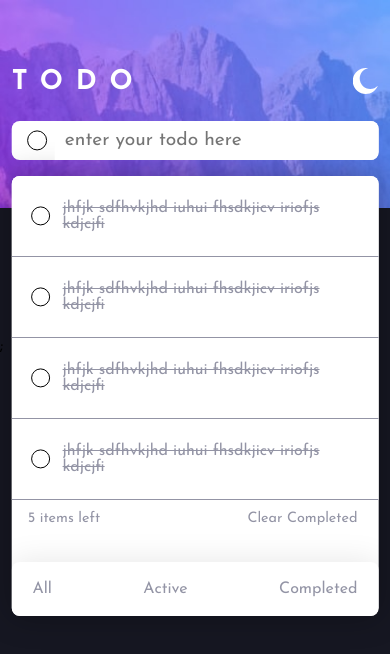
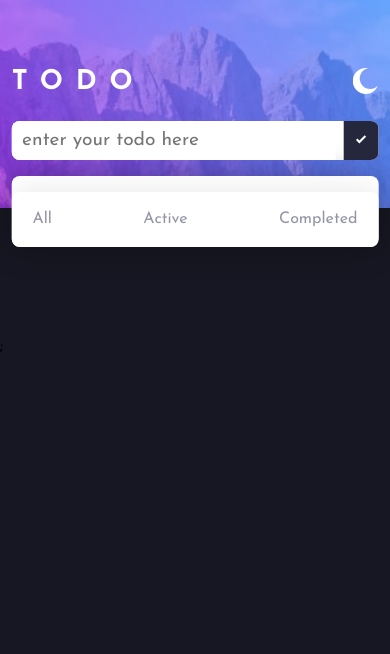
Before and after one commit to paro-418/todo-app-main, a React (Create React App) app: page / in a window 390 px wide. Shown: the top 654 px of the page. Built offline with nearby package versions, Linux system fonts and the light colour scheme.

Commit message:
now you can add task

```diff
--- a/src/components/button/button.js
+++ b/src/components/button/button.js
@@ -1,7 +1,7 @@
 
 
 const Button = (props) => {
-    return <button onClick={props.callFunction} className={props.className}>{props.children}</button>
+    return <button onClick = {props.callFunction} type={props.type} className={props.className}>{props.children}</button>
 }
 
 export default Button;
--- a/src/components/form/form.js
+++ b/src/components/form/form.js
@@ -1,22 +1,43 @@
 import classes from "./form.module.css";
 import check from "../../images/icon-check.svg";
-import { useSelector } from "react-redux";
+import { useSelector, useDispatch } from "react-redux";
+import { taskListSliceActions } from "../../store/todo-store";
+import { useRef } from "react";
+import Button from "../button/Button";
 
 const Form = () => {
   const theme = useSelector((state) => state.theme.light);
+  const taskRef = useRef();
+  const dispatch = useDispatch();
+
+  const submitTask = (event) => {
+    event.preventDefault();
+    dispatch(
+      taskListSliceActions.addTask({
+        id: (new Date().getTime() / (Math.random() * 1000000000 + 1)).toFixed(0),
+        description: taskRef.current.value,
+        completed: false,
+      })
+    );
+  };
+
   return (
-    <form className={`${!theme && classes.formDark} ${classes.form}`}>
-      <div className={classes.checkboxDiv}>
-        <input type="checkbox" className={classes.checkbox} id="checkbox" />
-        <label className={classes.label} htmlFor="checkbox">
-          <img src={check} />
-        </label>
-      </div>
+    <form
+      className={`${!theme && classes.formDark} ${classes.form}`}
+      onSubmit={submitTask}
+    >
       <input
         type="text"
+        ref={taskRef}
         placeholder="enter your todo here"
         className={`${classes.todoInput} ${!theme && classes.todoInputDark}`}
       />
+      <Button
+        className={`${classes.btn} ${!theme && classes.btnDark}`}
+        type="submit"
+      >
+        <img src={check} />
+      </Button>
     </form>
   );
 };
--- a/src/components/form/form.module.css
+++ b/src/components/form/form.module.css
@@ -7,58 +7,33 @@
   margin-bottom: 1rem;
 }
 
-.formDark{
+.formDark {
   background-color: #25273c;
-   color: hsl(234, 39%, 85%);
+  color: hsl(234, 39%, 85%);
 }
 
-@media  only screen and (max-width: 900px) {
-  .form{
+@media only screen and (max-width: 900px) {
+  .form {
     margin-top: 1.5rem;
   }
 }
 
-
-.checkboxDiv {
-  position: relative;
+.btn {
   flex-basis: 7%;
-}
-@media  only screen and (max-width: 450px) {
- .checkboxDiv{
-  flex-basis: 10%;
-  margin-left: 0.5rem;
- }
+  border: none;
+  background-color: #25273c;
+  cursor: pointer;
 }
 
-.checkbox {
-  opacity: 0;
+.btnDark {
+  background-color: #9394a5;
 }
 
-.label img {
-  width: 75%;
-  height: 75%;
-  opacity: 0;
-}
-
-.label {
-  border: 1px solid;
-  top: 50%;
-  left: 50%;
-  height: 1.2rem;
-  width: 1.2rem;
-  transform: translateY(-50%) translateX(-50%);
-  position: absolute;
-  display: flex;
-  align-items: center;
-  justify-content: center;
-  border-radius: 100%;
-}
-
-.checkbox:checked + label {
-  background-image: linear-gradient(to right, #57ddff, #c058f3);
-}
-.checkbox:checked + label img{
-  opacity: 1;
+@media only screen and (max-width: 450px) {
+  .btn {
+    flex-basis: 10%;
+    margin-left: 0.5rem;
+  }
 }
 
 .todoInput {
@@ -70,7 +45,7 @@
   font-weight: 400;
 }
 
-.todoInputDark{
+.todoInputDark {
   background-color: #25273c;
   color: #9394a5;
 }
--- a/src/components/header/header.js
+++ b/src/components/header/header.js
@@ -3,7 +3,7 @@ import sun from "../../images/icon-sun.svg";
 import moon from "../../images/icon-moon.svg";
 import { useSelector, useDispatch } from "react-redux/es/exports";
 import { themeActions } from "../../store/theme-store";
-import Button from "../button/button";
+import Button from "../button/Button";
 
 const Header = () => {
   const dispatch = useDispatch();
--- a/src/components/todo/todo.js
+++ b/src/components/todo/todo.js
@@ -1,12 +1,11 @@
 import classes from "./todo.module.css";
 import check from "../../images/icon-check.svg";
-import Button from "../button/button";
+import Button from "../button/Button";
 import cross from "../../images/icon-cross.svg";
 import { useSelector } from "react-redux";
 
 const Todo = (props) => {
   const theme = useSelector((state) => state.theme.light);
-  const isCompleted = true;
   return (
     <article className={`${classes.todo} ${!theme && classes.todoDark}`}>
       <div className={classes.checkboxDiv}>
@@ -15,8 +14,8 @@ const Todo = (props) => {
           <img src={check} />
         </label>
       </div>
-      <p className={`${classes.todoPara} ${isCompleted && classes.completed}`}>
-        jhfjk sdfhvkjhd iuhui fhsdkjicv iriofjs kdjcjfi
+      <p className={`${classes.todoPara} ${props.isCompleted && classes.completed}`}>
+        {props.description}
       </p>
       <Button className={classes.delete}>
         <img src={cross} />
--- a/src/components/todoContainer/todoContainer.js
+++ b/src/components/todoContainer/todoContainer.js
@@ -1,26 +1,33 @@
-import Button from "../button/button";
+import Button from "../button/Button";
 import Todo from "../todo/todo";
 import classes from "./todoContainer.module.css";
 import { useSelector } from "react-redux";
 
 const TodoContainer = (props) => {
   const theme = useSelector((state) => state.theme.light);
+  const todoArray = useSelector((state) => state.task.todoArray);
   return (
     <div
       className={`${classes.todoContainer} ${
         !theme && classes.todoContainerDark
       }`}
     >
-      <Todo id="t1" />
-      <Todo id="t2" />
-      <Todo id="t3" />
-      <Todo id="t4" />
+      {todoArray.map((obj) => (
+        <Todo
+          key={obj.id}
+          id={obj.id}
+          description={obj.description}
+          isCompleted={props.completed}
+        />
+      ))}
+
+      {todoArray.length > 0 && (
         <div
           className={`${classes.btnContainer} ${
             !theme && classes.btnContainerDark
           }`}
         >
-        <span>5 items left</span>
+          <span>{todoArray.length} items left</span>
           <span className={classes.desktopBtn}>
             <Button className={classes.containerBtn}>All</Button>
             <Button className={classes.containerBtn}>Active</Button>
@@ -28,6 +35,7 @@ const TodoContainer = (props) => {
           </span>
           <Button className={classes.containerBtn}>Clear Completed</Button>
         </div>
+      )}
       <span
         className={`${classes.mobileBtn} ${!theme && classes.mobileBtnDark}`}
       >
--- a/src/components/todoContainer/todoContainer.module.css
+++ b/src/components/todoContainer/todoContainer.module.css
@@ -9,7 +9,7 @@
   margin-bottom: 3rem;
 }
 
-.todoContainerDark{
+.todoContainerDark {
   background-color: #161720;
 }
 
@@ -22,7 +22,7 @@
   padding: 1rem 1rem;
 }
 
-.btnContainerDark{
+.btnContainerDark {
   background-color: #25273c;
 }
 @media only screen and (max-width: 450px) {
@@ -69,7 +69,7 @@
     border-radius: 0.5rem;
     margin-top: 1rem;
   }
-  .mobileBtnDark{
+  .mobileBtnDark {
     background-color: #25273c;
   }
   .desktopBtn {
--- a/src/store/store.js
+++ b/src/store/store.js
@@ -1,8 +1,9 @@
 import themeSlice from "./theme-store";
+import taskListSlice from "./todo-store";
 import { configureStore } from "@reduxjs/toolkit";
 
 const store = configureStore({
-  reducer: { theme: themeSlice },
+  reducer: { theme: themeSlice, task:taskListSlice.reducer },
 });
 
 export default store;
--- /dev/null
+++ b/src/store/todo-store.js
@@ -0,0 +1,22 @@
+import { createSlice } from "@reduxjs/toolkit";
+
+const initialState = { todoArray: [] };
+
+const taskListSlice = createSlice({
+  name: "task",
+  initialState: initialState,
+  reducers: {
+    addTask(state, action) {
+      state.todoArray.push(action.payload);
+    },
+    removeTask(state, action) {
+      const newInitialState = state.todoArray.filter(
+        (task) => task.id !== action.payload
+      );
+      state.todoArray = newInitialState;
+    },
+  },
+});
+
+export const taskListSliceActions = taskListSlice.actions;
+export default taskListSlice;
```
Lines whose indentation alone changed are shown as unchanged.
